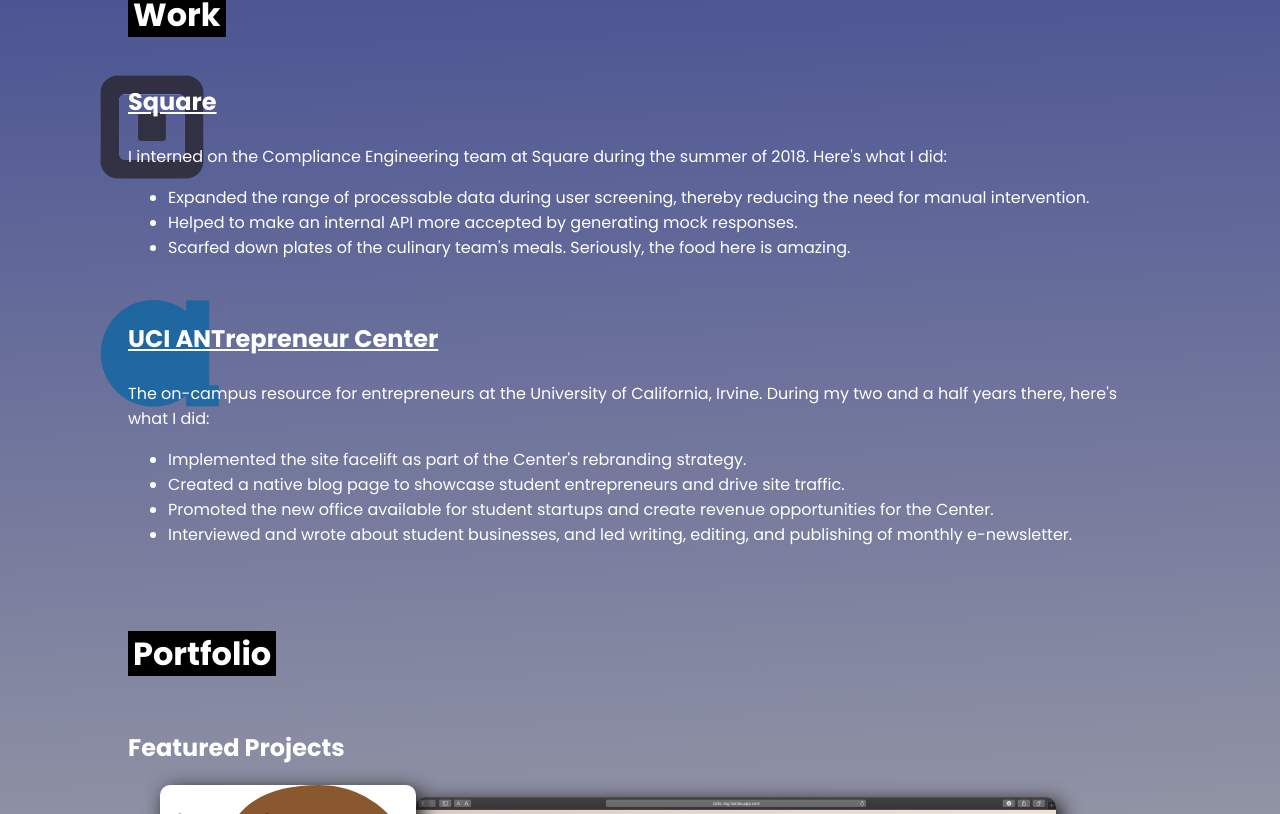
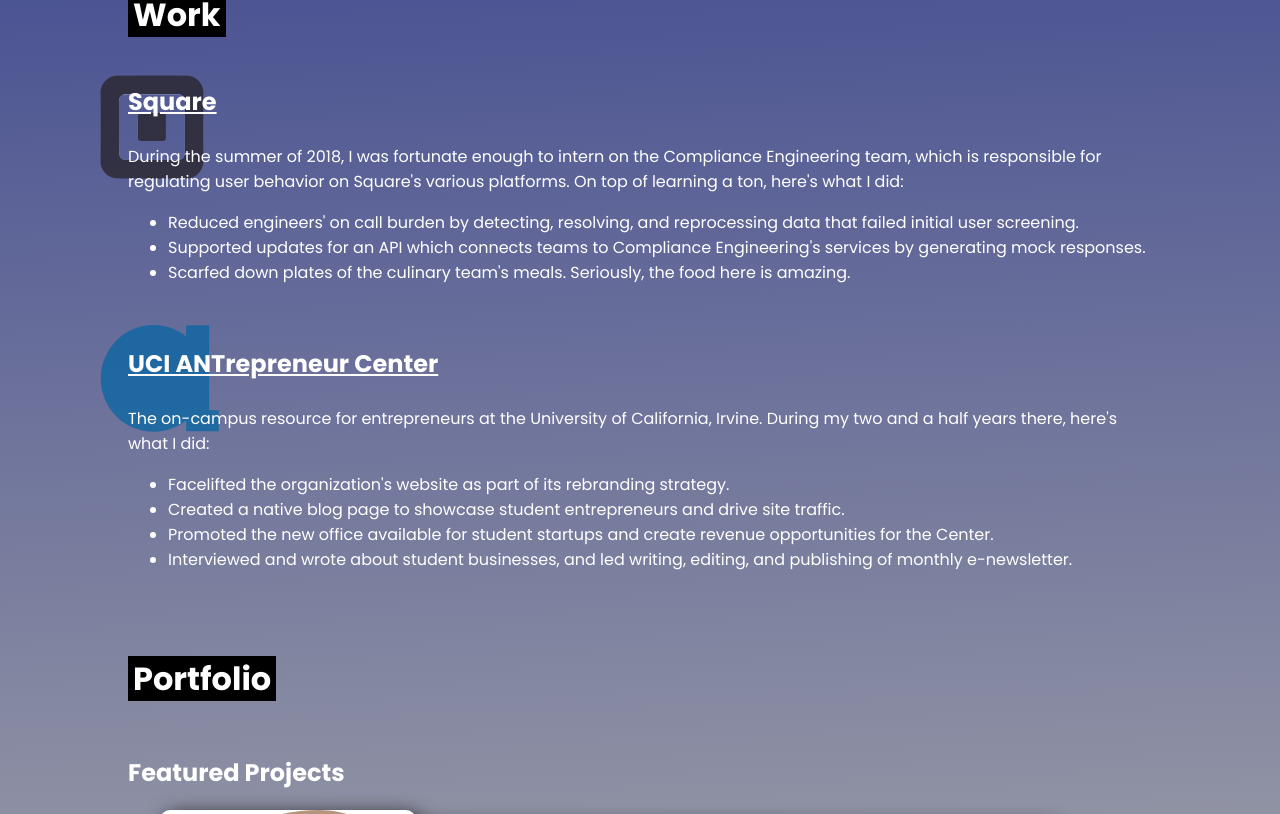
Before and after one commit to mankaine/Portfolio, a React (Create React App) app: page / in a window 1280 px wide. Shown: the part 806-1620 px from the top of the page. Built offline with nearby package versions, Linux system fonts and the light colour scheme.

Commit message:
Text and readability updates

```diff
--- a/src/components/projects/Cards/SpotCard.js
+++ b/src/components/projects/Cards/SpotCard.js
@@ -14,7 +14,7 @@
   return(
     <Card
       title='Spot'
-      description='An iOS app I worked on with my roomate to record IOUs, make requests, and fulfill payments.'
+      description='An iOS app I worked on with my roommate to help users keep track of who they need to pay, and who owes them.'
       techStack='Swift - Firebase'
       bulbs={bulb}
     />
--- a/src/components/work/ANTrepreneurWork.js
+++ b/src/components/work/ANTrepreneurWork.js
@@ -4,7 +4,7 @@
 
 const ANTrepreneurWork = props => {
   const resp = [
-    'Implemented the site facelift as part of the Center\'s rebranding strategy.',
+    'Facelifted the organization\'s website as part of its rebranding strategy.',
     'Created a native blog page to showcase student entrepreneurs and drive site traffic.',
     'Promoted the new office available for student startups and create revenue opportunities for the Center.',
     'Interviewed and wrote about student businesses, and led writing, editing, and publishing of monthly e-newsletter.'
--- a/src/components/work/SquareWork.js
+++ b/src/components/work/SquareWork.js
@@ -4,8 +4,8 @@
 
 const SquareWork = props => {
   const resp = [
-    'Expanded the range of processable data during user screening, thereby reducing the need for manual intervention.',
-    'Helped to make an internal API more accepted by generating mock responses.',
+    'Reduced engineers\' on call burden by detecting, resolving, and reprocessing data that failed initial user screening.',
+    'Supported updates for an API which connects teams to Compliance Engineering\'s services by generating mock responses.',
     'Scarfed down plates of the culinary team\'s meals. Seriously, the food here is amazing.'
   ]
 
@@ -13,7 +13,7 @@
     <Work
       title='Square'
       url='https://squareup.com'
-      description={'I interned on the Compliance Engineering team at Square during the summer of 2018. Here\'s what I did:'}
+      description={'During the summer of 2018, I was fortunate enough to intern on the Compliance Engineering team, which is responsible for regulating user behavior on Square\'s various platforms. On top of learning a ton, here\'s what I did:'}
       responsibilities={resp}
       imageSrc='./images/square.01.png'
       imageAlt='Square Logo'
```
Also changed, not shown: public/images/Oval1.svg, public/images/Oval2.svg.
